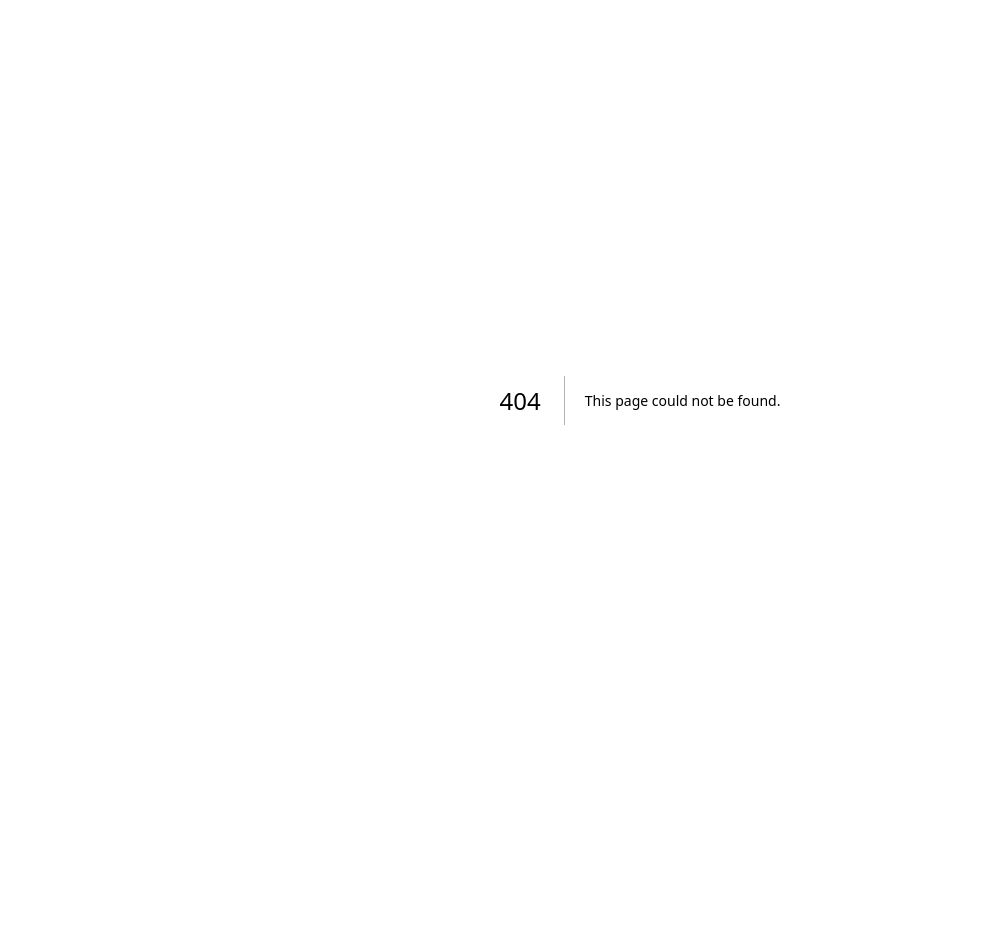
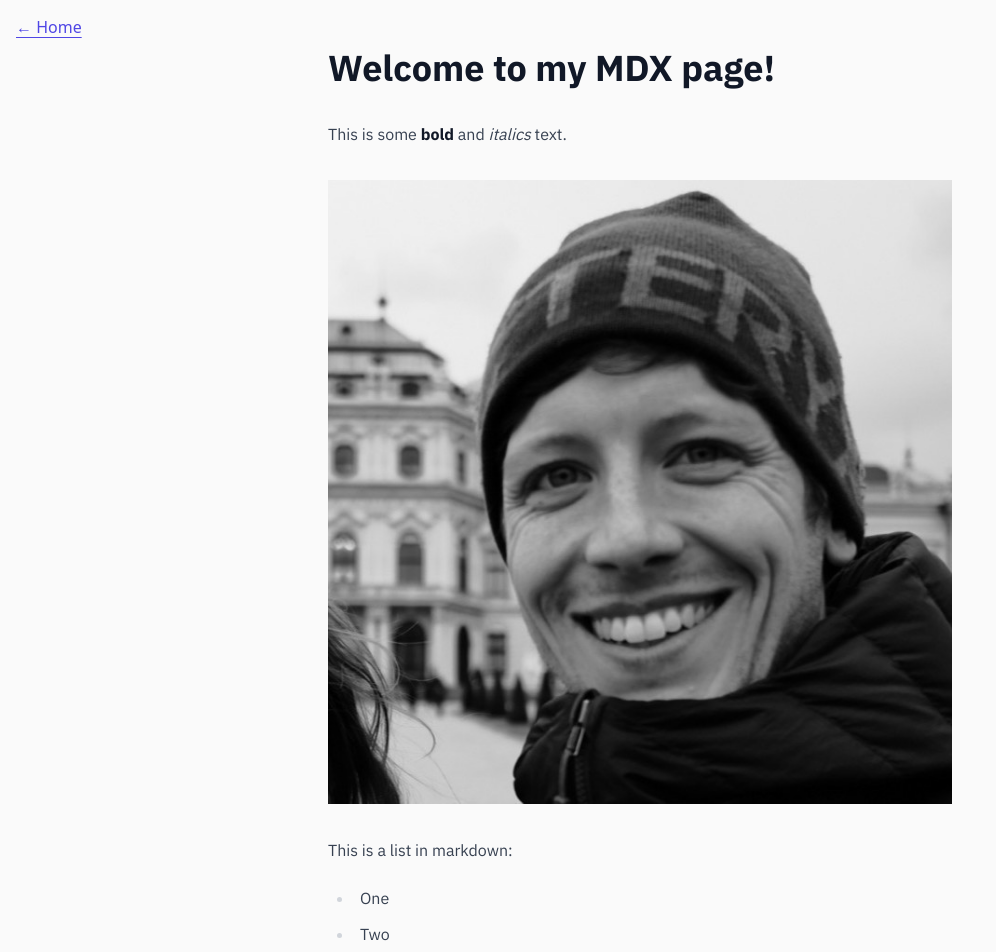
Before and after one commit to brendanrsmith/brendanrsmith.github.io, a Next.js app: page /mdx in a window 1280 px wide. Before the commit this address had no page. Shown: the top 952 px of the page, without its empty margins (0-996 px from the left). Before the commit the page ends 800 px from the top, so only its background shows below. Built offline with nearby package versions, Linux system fonts and the light colour scheme.

Commit message:
Add MDX support.

```diff
--- a/app/layout.tsx
+++ b/app/layout.tsx
@@ -18,7 +18,12 @@ export default function RootLayout({
 }) {
   return (
     <html lang="en" className={`${plexSans.className} scroll-smooth`}>
-      <body>{children}</body>
+      <body>
+        {children}
+        <footer className="py-3 text-center text-xs text-neutral-300 dark:text-neutral-600">
+          <p>© {new Date().getFullYear()} Brendan Smith</p>
+        </footer>
+      </body>
     </html>
   );
 }
--- /dev/null
+++ b/app/mdx/layout.tsx
@@ -0,0 +1,11 @@
+import Post from "../../components/post";
+export default function MdxLayout({ children }: { children: React.ReactNode }) {
+  // Create any shared layout or styles here
+  return (
+    <Post title={""} date={""}>
+      <div className="prose prose-indigo dark:prose-invert max-w-prose pb-10">
+        {children}
+      </div>
+    </Post>
+  );
+}
--- /dev/null
+++ b/app/mdx/page.mdx
@@ -0,0 +1,19 @@
+export const metadata = {
+  title: 'titleeee',
+  description: "descriptionnnn",
+};
+
+# Welcome to my MDX page!
+
+This is some **bold** and _italics_ text.
+
+![Alt text](/images/profile.jpg)
+
+This is a list in markdown:
+
+- One
+- Two
+- Three
+
+Checkout my React component:
+[google]()
--- a/components/layout.tsx
+++ b/components/layout.tsx
@@ -1,7 +1,7 @@
 import Head from "next/head";
 import React from "react";
 
-export default function Layout({
+export default function PostLayout({
   children,
   className,
   // eslint-disable-next-line @typescript-eslint/no-unused-vars
@@ -23,9 +23,6 @@ export default function Layout({
         <link rel="icon" type="image/x-icon" href="favicon.ico" />
       </Head>
       <main className={className}>{children}</main>
-      <footer className=" py-3 text-center text-xs text-neutral-300 dark:text-neutral-600">
-        <p>© {new Date().getFullYear()} Brendan Smith</p>
-      </footer>
     </div>
   );
 }
--- a/components/post.tsx
+++ b/components/post.tsx
@@ -1,5 +1,4 @@
 import Link from "next/link";
-import Layout from "../components/layout";
 
 export default function Post({
   children,
@@ -11,8 +10,8 @@ export default function Post({
   date: string;
 }): JSX.Element {
   return (
-    <Layout className="m-4 mb-20">
-      <Link href="/#portfolio" className="top-0 p-4 lg:sticky ">
+    <>
+      <Link href="/#portfolio" className="top-0 p-4 lg:sticky font-sans">
         ← Home
       </Link>
       <div className="mx-auto mt-6 max-w-prose ">
@@ -20,6 +19,6 @@ export default function Post({
         <h2 className="text-base">{date}</h2>
         <div className="divide-y-2">{children}</div>
       </div>
-    </Layout>
+    </>
   );
 }
--- /dev/null
+++ b/mdx-components.tsx
@@ -0,0 +1,7 @@
+import type { MDXComponents } from "mdx/types";
+
+export function useMDXComponents(components: MDXComponents): MDXComponents {
+  return {
+    ...components,
+  };
+}
--- a/next.config.js
+++ b/next.config.js
@@ -1,12 +1,15 @@
 const debug = process.env.NODE_ENV !== "production";
+const withMDX = require("@next/mdx")();
 
 /**
  * @type {import('next').NextConfig}
  */
 const nextConfig = {
+  // Configure `pageExtensions` to include MDX files
+  pageExtensions: ["js", "jsx", "mdx", "ts", "tsx"],
   assetPrefix: !debug ? "/" : "",
   output: "export",
   images: { unoptimized: true },
 };
 
-module.exports = nextConfig;
+module.exports = withMDX(nextConfig);
--- a/tailwind.config.js
+++ b/tailwind.config.js
@@ -8,5 +8,5 @@ module.exports = {
   theme: {
     extend: {},
   },
-  plugins: [],
+  plugins: [require("@tailwindcss/typography")],
 };
```
Also changed, not shown: package.json (+6 -1 lines), 6 other files (tests, documents, lock files or other folders).
